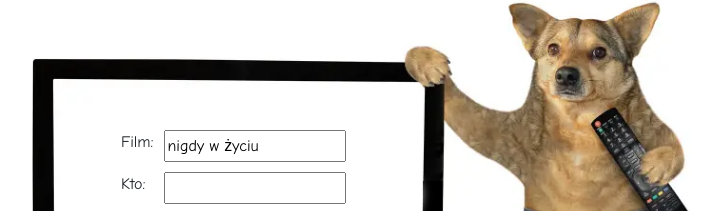
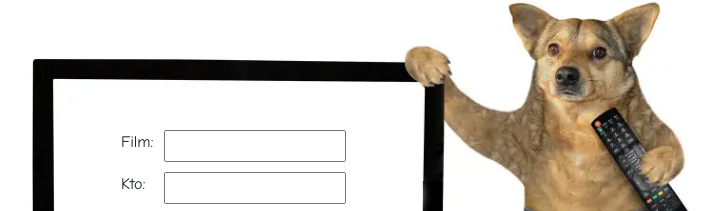
Before and after one commit to jakubmatyszewski/sonacia.club, a plain HTML site: page index.html in a window 1280 px wide. Shown: the top 211 px of the page, without its empty margins (304-1026 px from the left). Drawn offline with nearby package versions, Linux system fonts and the light colour scheme.

Commit message:
Revert "Nigdy w zyciu MODE"
This reverts commit b49de1d62013659678d070cd0cc0a6ca5ed665b1.

```diff
--- a/index.html
+++ b/index.html
@@ -24,7 +24,7 @@
             <form id="form">
                 <div class="d-flex">
                     <label for="film">Film:</label>
-                    <input type="text" id="film" name="film" value="nigdy w życiu" readonly>
+                    <input type="text" id="film" name="film" required>
                 </div>
                 <div class="d-flex">
                     <label for="kto">Kto:</label>
```
